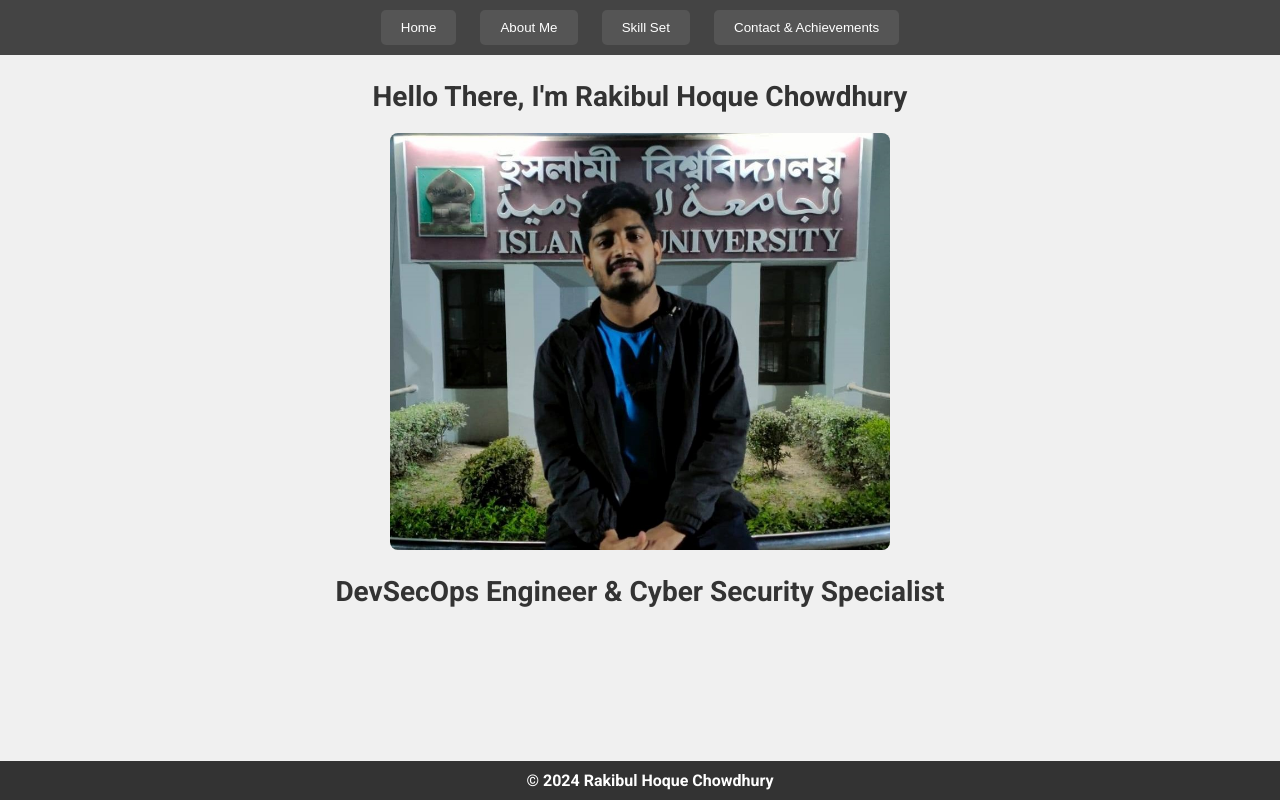
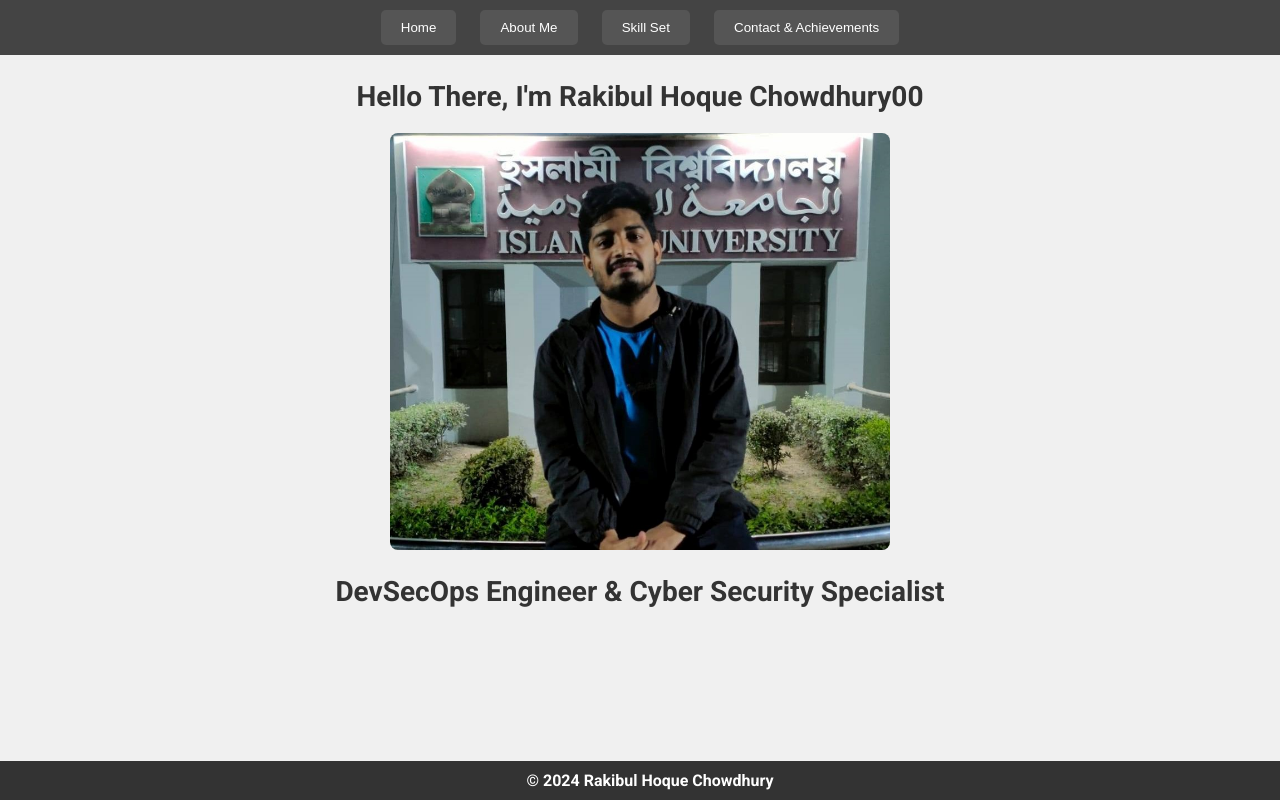
Before and after one commit to rakibulhcrafat07/First-Portfolio-Website, a plain HTML site: page index.html in a window 1280 px wide. Drawn offline with nearby package versions, Linux system fonts and the light colour scheme.

Commit message:
Update index.html

```diff
--- a/index.html
+++ b/index.html
@@ -4,7 +4,7 @@
 <head>
     <meta charset="UTF-8">
     <meta name="viewport" content="width=device-width, initial-scale=1.0">
-    <title>Rakibul Hoque Chowdhury00 - Home</title>
+    <title>Rakibul Hoque Chowdhury - Home</title>
     <link href="https://fonts.googleapis.com/css2?family=Roboto:wght@700&family=Open+Sans:wght@300&display=swap" rel="stylesheet">
     <style>
         body {
@@ -99,7 +99,7 @@
 
 
     <section id="intro">
-        <div class="greeting">Hello There, I'm Rakibul Hoque Chowdhury</div>
+        <div class="greeting">Hello There, I'm Rakibul Hoque Chowdhury00</div>
         <img src="Resourses/Images/intro-photo2.jpg" alt="Introduction Image">
         <div class="subtitle">DevSecOps Engineer & Cyber Security Specialist</div>
     </section>
```
